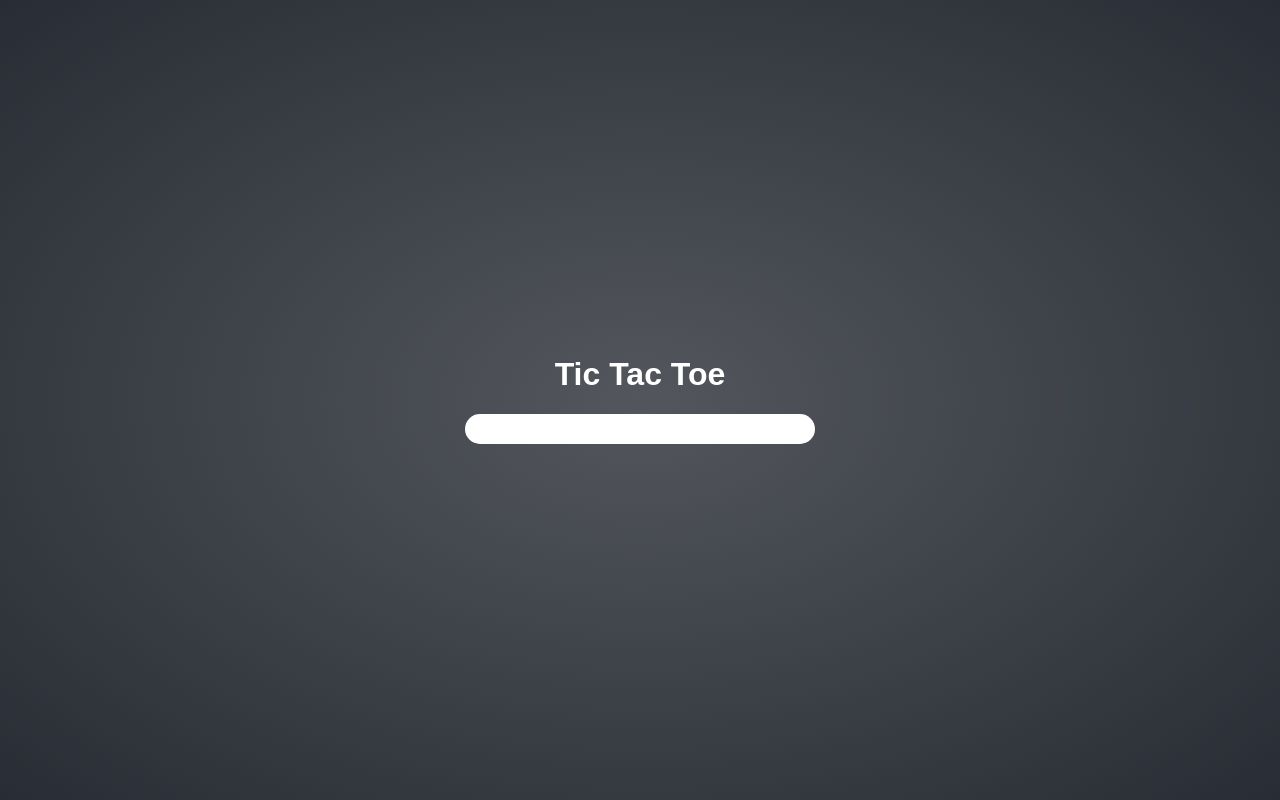
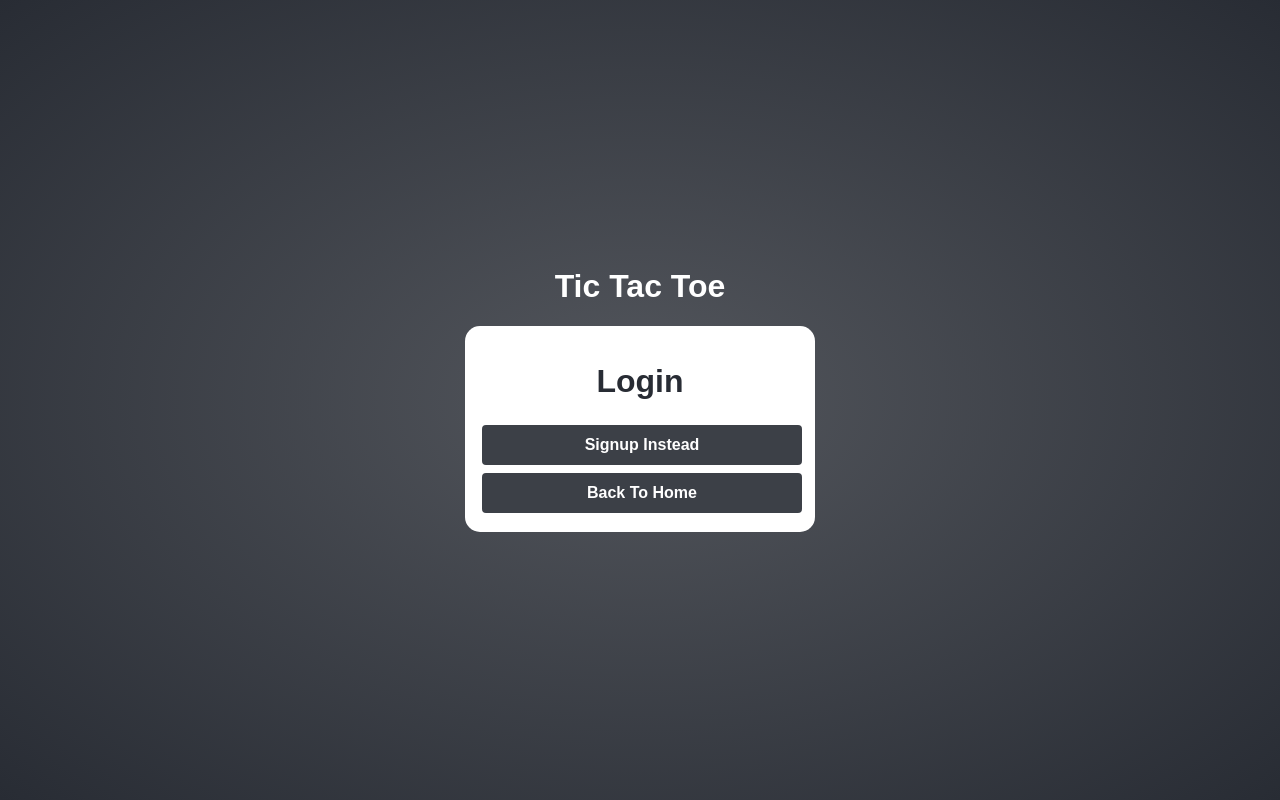
Before and after one commit to lichengrao/tictactoe, a React (Create React App) app: page /login in a window 1280 px wide. Built offline with nearby package versions, Linux system fonts and the light colour scheme.

Commit message:
added login and signup pages

```diff
--- /dev/null
+++ b/src/components/field/index.tsx
@@ -0,0 +1,18 @@
+import React, { ChangeEvent, FC } from 'react';
+
+interface IProps {
+	id: string;
+	label: string;
+	onChange: (event: ChangeEvent<HTMLInputElement>) => void;
+	type?: string;
+	value: string;
+}
+
+const Field: FC<IProps> = ({ id, label, onChange, type, value }) => (
+	<div>
+		<label htmlFor={id}>{label}</label>
+		<input id={id} onChange={onChange} type={type} value={value} />
+	</div>
+);
+
+export default Field;
--- a/src/components/index.ts
+++ b/src/components/index.ts
@@ -1 +1,2 @@
+export { default as Field } from './field';
 export * from './styles';
--- a/src/pages/home/index.tsx
+++ b/src/pages/home/index.tsx
@@ -5,13 +5,24 @@ import { useHistory } from 'react-router-dom';
 const Home: FC = () => {
 	const history = useHistory();
 
-	const handleClick = () => {
+	const goToGameRoom = () => {
 		history.push('/room/AAAA');
 	};
+
+	const goToLogin = () => {
+		history.push('/login');
+	};
+
+	const goToSignup = () => {
+		history.push('/signup');
+	};
+
 	return (
 		<Fragment>
 			<H1>Home Page</H1>
-			<Button onClick={handleClick}>Go to Game Room</Button>
+			<Button onClick={goToGameRoom}>Go to Game Room</Button>
+			<Button onClick={goToLogin}>Login</Button>
+			<Button onClick={goToSignup}>Signup</Button>
 		</Fragment>
 	);
 };
--- /dev/null
+++ b/src/pages/login/index.tsx
@@ -0,0 +1,26 @@
+import React, { FC, Fragment } from 'react';
+
+import { Button, H1 } from 'components';
+import { useHistory } from 'react-router-dom';
+
+const LoginPage: FC = () => {
+	const history = useHistory();
+
+	const goToHome = () => {
+		history.push('/');
+	};
+
+	const goToSignup = () => {
+		history.push('/signup');
+	};
+
+	return (
+		<Fragment>
+			<H1>Login</H1>
+			<Button onClick={goToSignup}>Signup Instead</Button>
+			<Button onClick={goToHome}>Back To Home</Button>
+		</Fragment>
+	);
+};
+
+export default LoginPage;
--- a/src/pages/room/index.tsx
+++ b/src/pages/room/index.tsx
@@ -1,5 +1,4 @@
-import React, { useState } from 'react';
-import { useParams } from 'react-router-dom';
+import { useHistory, useParams } from 'react-router-dom';
 import { Block, Board, Container } from './styles';
 import { useClearBoard, useMarkBoard, useRoom } from 'hooks';
 import { H1, Button } from 'components';
@@ -9,6 +8,7 @@ const Room = () => {
 	const { isClearing, clearBoard } = useClearBoard();
 	const { isFetching, room } = useRoom();
 	const { isMarking, markBoard } = useMarkBoard();
+	const history = useHistory();
 
 	if (isFetching) return <H1>Loading Room...</H1>;
 	if (!room) return <H1>Room Not Found</H1>;
@@ -46,6 +46,10 @@ const Room = () => {
 		);
 	});
 
+	const goToHome = () => {
+		history.push('/');
+	};
+
 	return (
 		<Container marking={isMarking}>
 			<h3>{message}</h3>
@@ -53,6 +57,7 @@ const Room = () => {
 			<Button disabled={isClearing} onClick={handleClear}>
 				Clear Board
 			</Button>
+			<Button onClick={goToHome}>Back To Home</Button>
 		</Container>
 	);
 };
--- /dev/null
+++ b/src/pages/signup/index.tsx
@@ -0,0 +1,26 @@
+import React, { FC, Fragment } from 'react';
+
+import { Button, H1 } from 'components';
+import { useHistory } from 'react-router-dom';
+
+const SignupPage: FC = () => {
+	const history = useHistory();
+
+	const goToHome = () => {
+		history.push('/');
+	};
+
+	const goToLogin = () => {
+		history.push('/login');
+	};
+
+	return (
+		<Fragment>
+			<H1>Signup</H1>
+			<Button onClick={goToLogin}>Login Instead</Button>
+			<Button onClick={goToHome}>Back To Home</Button>
+		</Fragment>
+	);
+};
+
+export default SignupPage;
--- a/src/routes/index.tsx
+++ b/src/routes/index.tsx
@@ -3,12 +3,16 @@ import React, { lazy, Suspense } from 'react';
 import { Route, Switch } from 'react-router-dom';
 
 const Home = lazy(() => import('pages/home'));
+const Login = lazy(() => import('pages/login'));
 const Room = lazy(() => import('pages/room'));
+const Signup = lazy(() => import('pages/signup'));
 
 const Routes = () => (
 	<Switch>
 		<Suspense fallback={<H1>Loading Page...</H1>}>
 			<Route path="/room/:roomId" component={Room} />
+			<Route path="/login" component={Login} />
+			<Route path="/signup" component={Signup} />
 			<Route exact path="/" component={Home} />
 		</Suspense>
 	</Switch>
```
